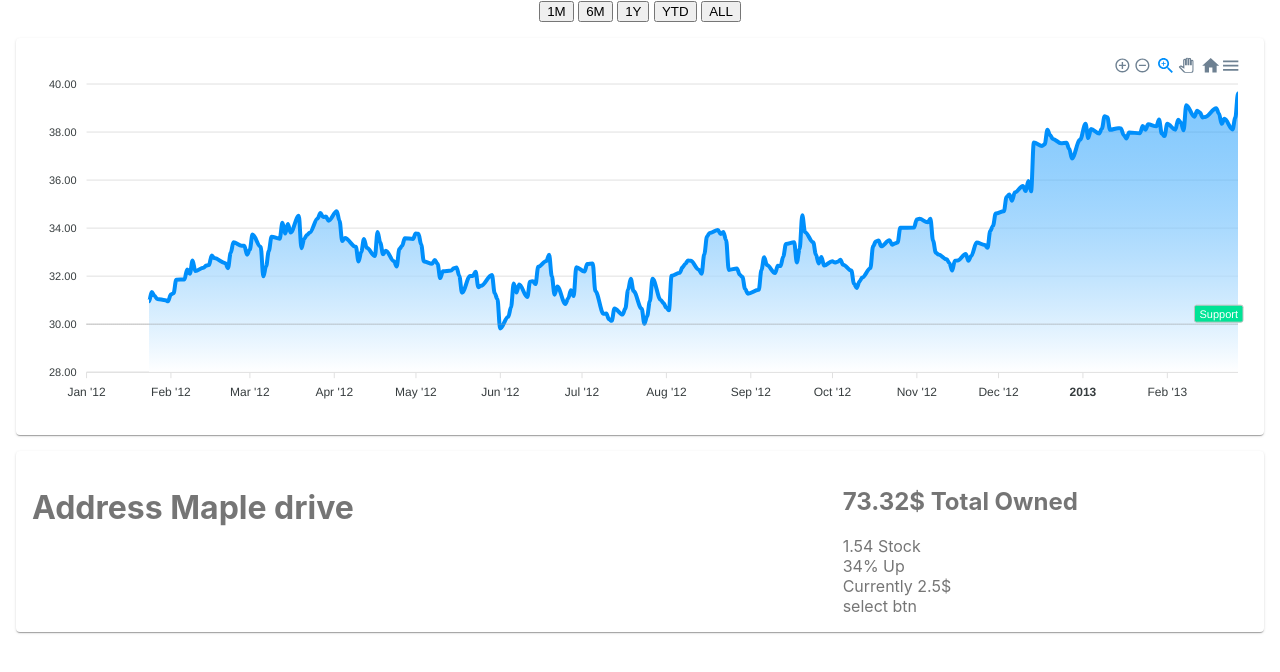
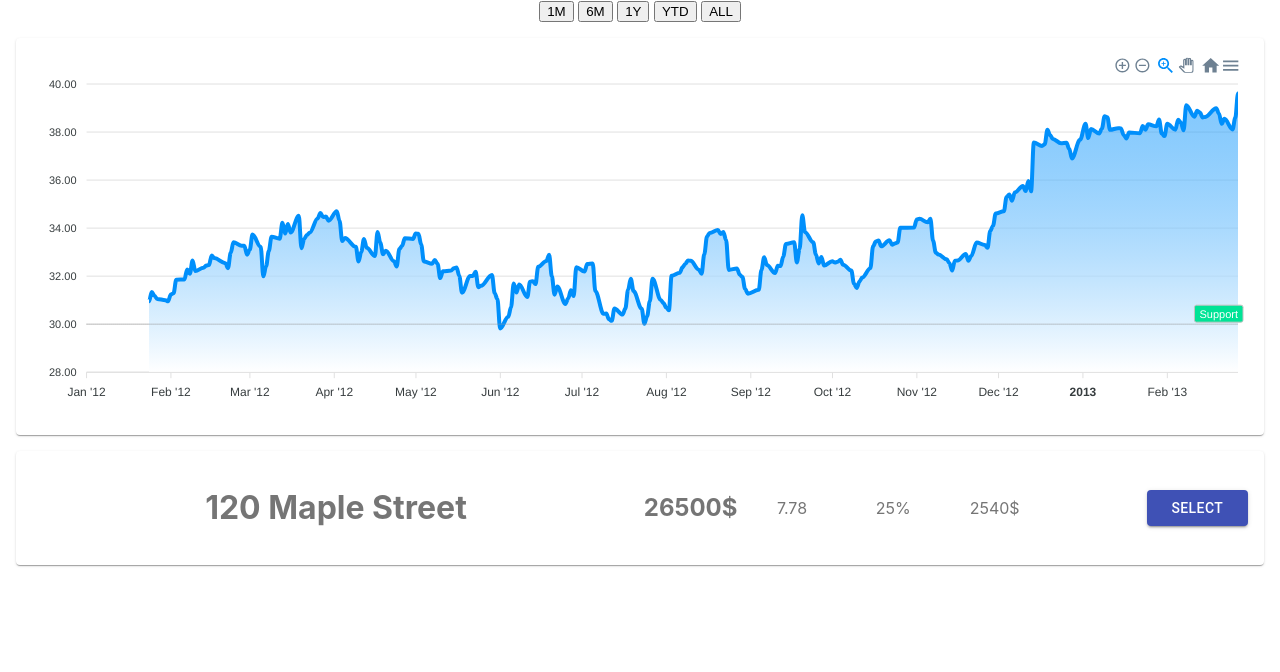
Before and after one commit to Daniil-Aleshechkin/landbanq, a React (Create React App) app: page / in a window 1280 px wide. Shown: the top 672 px of the page. Built offline with nearby package versions, Linux system fonts and the light colour scheme.

Commit message:
added farm listing

```diff
--- a/src/components/FarmListing.js
+++ b/src/components/FarmListing.js
@@ -2,6 +2,7 @@ import React from "react";
 import { makeStyles } from "@material-ui/core/styles";
 import Paper from "@material-ui/core/Paper";
 import Grid from "@material-ui/core/Grid";
+import Button from "@material-ui/core/Button";
 const useStyles = makeStyles((theme) => ({
     root: {
         flexGrow: 1,
@@ -9,37 +10,46 @@ const useStyles = makeStyles((theme) => ({
     paper: {
         padding: theme.spacing(2),
         margin: theme.spacing(2),
-        textAlign: "left",
+        textAlign: "center",
         color: theme.palette.text.secondary,
     },
+    button: {
+        alignItems: "center",
+        justifyContent: "center",
+    },
 }));
-const FarmListing = (props) => {
+const FarmListing = ({ ownedProperty }) => {
     const classes = useStyles();
     return (
         <div className={classes.root}>
             <Paper className={classes.paper}>
-                <Grid container>
-                    <Grid item xs={8}>
-                        <h1>Address Maple drive</h1>
+                <Grid container alignContent="center" alignItems="center">
+                    <Grid item xs={12} sm={6}>
+                        <h1 className={""}>{ownedProperty.address}</h1>
                     </Grid>
-                    <Grid item xs={4}>
-                        <Grid container>
-                            <Grid item xs={12}>
-                                <h2>73.32$ Total Owned</h2>
-                            </Grid>
-                            <Grid item xs={12}>
-                                1.54 Stock
-                            </Grid>
-                            <Grid item xs={12}>
-                                34% Up
-                            </Grid>
-                            <Grid item xs={12}>
-                                Currently 2.5$
-                            </Grid>
-                            <Grid item xs={12}>
-                                select btn
-                            </Grid>
-                        </Grid>
+                    <Grid item xs={3} sm={1}>
+                        <h2>{ownedProperty.totalWorth}$</h2>
+                    </Grid>
+                    <Grid item xs={3} sm={1}>
+                        {ownedProperty.stock}
+                    </Grid>
+                    <Grid item xs={3} sm={1}>
+                        {ownedProperty.investmentReturn}%
+                    </Grid>
+                    <Grid item xs={3} sm={1}>
+                        {ownedProperty.currentPrice}$
+                    </Grid>
+
+                    <Grid item xs={3} sm={1}></Grid>
+                    <Grid item xs={12} sm={1}>
+                        <Button
+                            variant="contained"
+                            color="primary"
+                            className={classes.button}
+                            fullWidth
+                        >
+                            Select
+                        </Button>
                     </Grid>
                 </Grid>
             </Paper>
--- a/src/components/FarmListings.js
+++ b/src/components/FarmListings.js
@@ -7,7 +7,7 @@ const FarmListings = (props) => {
     return (
         <div>
             {props.ownedProperties.map((ownedProperty) => {
-                return <FarmListing />;
+                return <FarmListing ownedProperty={ownedProperty} />;
             })}
             {console.log(props.ownedProperties)}
         </div>
--- a/src/redux/reducers/ownedPropertyReducer.js
+++ b/src/redux/reducers/ownedPropertyReducer.js
@@ -5,10 +5,10 @@ const initialState = {
         {
             id: 0,
             address: "120 Maple Street",
-            stock: 2,
-            totalWorth: 2000,
+            stock: 7.78,
+            totalWorth: 26500,
             currentPrice: 2540,
-            investmentReturn: -45,
+            investmentReturn: 25,
         },
     ],
     myWallet: { data: "Hi" },
```
